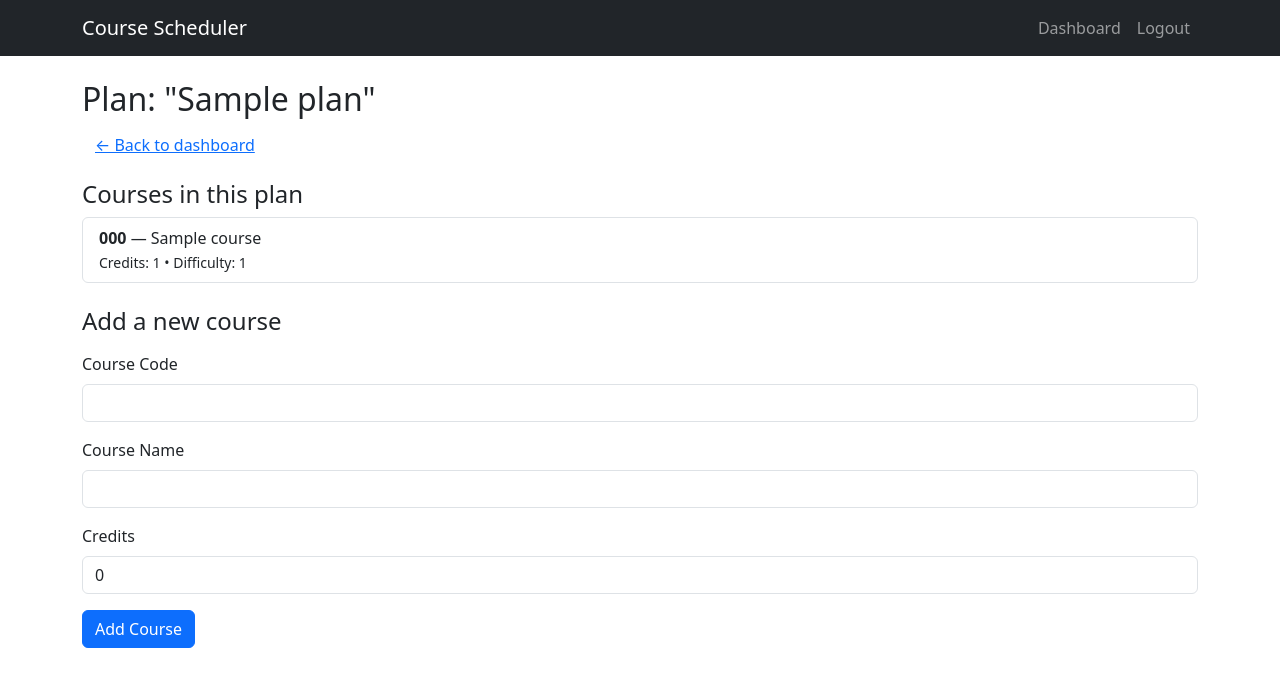
After one commit to sarazoher/course-schedular, a Flask app: page /plans/1 in a window 1280 px wide. The commit adds this page. Shown: the top 687 px of the page. Run offline with Flask 3, Linux system fonts and the light colour scheme; a user stored in the database is signed in; tables that the repository leaves empty hold one stand-in row (values such as "Sample post").

Commit message:
Added plan detail page and basic course adding per plan

```diff
--- a/routes/main.py
+++ b/routes/main.py
@@ -134,3 +134,89 @@ def solve_plan(plan_id: int):
         semesters=semesters,
         courses_by_semester=courses_by_semester,
     )
+
+
+
+#EDIT DOCUMINTATIONSSS########################################################################################
+
+
+
+
+@main_bp.route("/plans/<int:plan_id>")
+@login_required
+def view_plan(plan_id: int):
+    """
+
+    show a single plan, with its courses listed and a simple 'add course' form
+
+    :param plan_id: ID of degree plan to show
+    :type plan_id: int
+    """
+    plan = DegreePlan.query.filter_by(
+        id = plan_id,
+        user_id = current_user.id,
+    ).first()
+    if plan is None:
+        abort(404)
+    courses = Course.query.filter_by(degree_plan_id=plan.id).order_by(Course.id).all()
+
+    return render_template(
+        "plan_detail.html",
+        plan = plan,
+        courses = courses,
+    )
+
+@main_bp.route("/plans/<int:plan_id>/courses/add", methods=["POST"])
+@login_required
+def add_course(plan_id: int):
+
+    plan = DegreePlan.query.filter_by(
+        id = plan_id,
+        user_id= current_user.id,
+    ).first()
+    if plan is None:
+        abort(404)
+
+    code = request.form.get("code", "").strip()
+    name = request.form.get("name", "").strip()
+    credits_raw = request.form.get("credits", "").strip()
+    difficulty_raw = request.form.get("difficulty", "").strip()
+
+    if not code or not name:
+        flash("course code and name are required", "errorr")
+        return redirect(url_for("main.view_plan", plan_id=plan.id))
+
+    try:
+        credits_val = int(credits_raw) if credits_raw else 0
+    except ValueError:
+        flash("Credits must be a number", "error")
+        return redirect(url_for("main.view_plan", plan_id=plan.id))
+
+    #try:
+    #    difficulty_val = int(difficulty_raw) if difficulty_raw else None
+    #except ValueError:
+    #    flash("Difficulty must be a number.", "error")
+    #    return redirect(url_for("main.view_plan", plan_id=plan.id))
+    difficulty_val = None # temporarily ignoring difficulty
+
+    #make sure course codes are unique within a specific plan (no duplicates)
+    exists = Course.query.filter_by(
+        degree_plan_id= plan.id,
+        code=code,
+    ).first()
+    if exists:
+        flash("A course with that code already exists in this plan.", "error")
+        return redirect(url_for("main.view_plan", plan_id=plan.id))
+
+    course = Course(
+        degree_plan_id = plan.id,
+        code=code,
+        name=name,
+        credits=credits_val,
+        difficulty=difficulty_val,
+    )
+    db.session.add(course)
+    db.session.commit()
+
+    flash("Course added.", "success")
+    return redirect(url_for("main.view_plan", plan_id=plan.id))
--- /dev/null
+++ b/templates/plan_detail.html
@@ -0,0 +1,63 @@
+{% extends "base.html" %}
+
+{% block content %}
+  <h2>Plan: "{{ plan.name }}"</h2>
+
+  <a href="{{ url_for('main.dashboard') }}" class="btn btn-link mb-3">
+    &larr; Back to dashboard
+  </a>
+
+  <!-- List existing courses -->
+  <h4>Courses in this plan</h4>
+
+  {% if courses %}
+    <ul class="list-group mb-4">
+      {% for course in courses %}
+        <li class="list-group-item d-flex justify-content-between align-items-center">
+          <div>
+            <strong>{{ course.code }}</strong> — {{ course.name }}<br>
+            <small>
+              Credits: {{ course.credits }}
+              {% if course.difficulty is not none %}
+                • Difficulty: {{ course.difficulty }}
+              {% endif %}
+            </small>
+          </div>
+        </li>
+      {% endfor %}
+    </ul>
+  {% else %}
+    <p class="text-muted">No courses added yet.</p>
+  {% endif %}
+
+  <!-- Add new course form -->
+  <h4>Add a new course</h4>
+
+  <form method="POST" action="{{ url_for('main.add_course', plan_id=plan.id) }}" class="mt-3">
+
+    <div class="mb-3">
+      <label for="code" class="form-label">Course Code</label>
+      <input type="text" class="form-control" id="code" name="code" required>
+    </div>
+
+    <div class="mb-3">
+      <label for="name" class="form-label">Course Name</label>
+      <input type="text" class="form-control" id="name" name="name" required>
+    </div>
+
+    <div class="mb-3">
+      <label for="credits" class="form-label">Credits</label>
+      <input type="number" class="form-control" id="credits" name="credits" min="0" value="0">
+    </div>
+
+    <!--
+    <div class="mb-3">
+      <label for="difficulty" class="form-label">Difficulty (optional)</label>
+      <input type="number" class="form-control" id="difficulty" name="difficulty" min="1">
+    </div>
+    -->
+
+    <button type="submit" class="btn btn-primary">Add Course</button>
+  </form>
+
+{% endblock %}
```
Also changed, not shown: templates/dashboard.html (+13 -8 lines).
